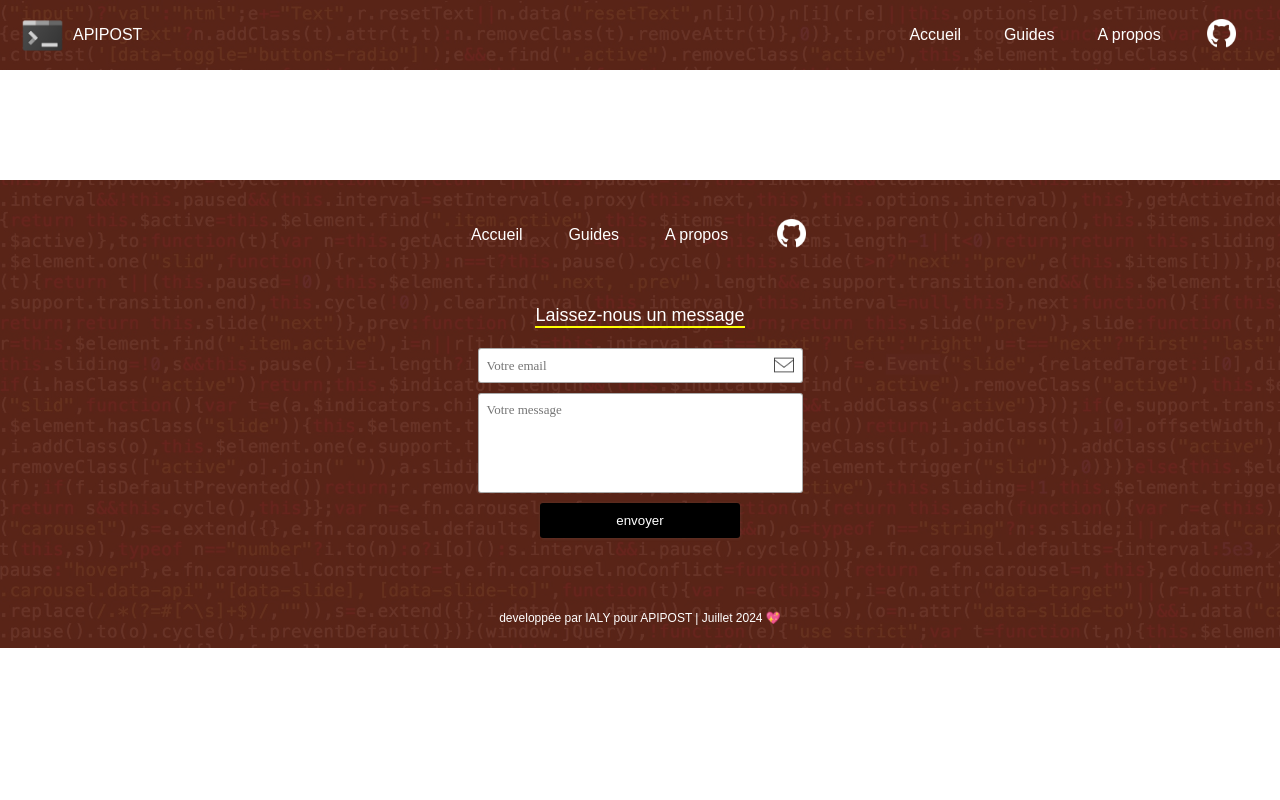
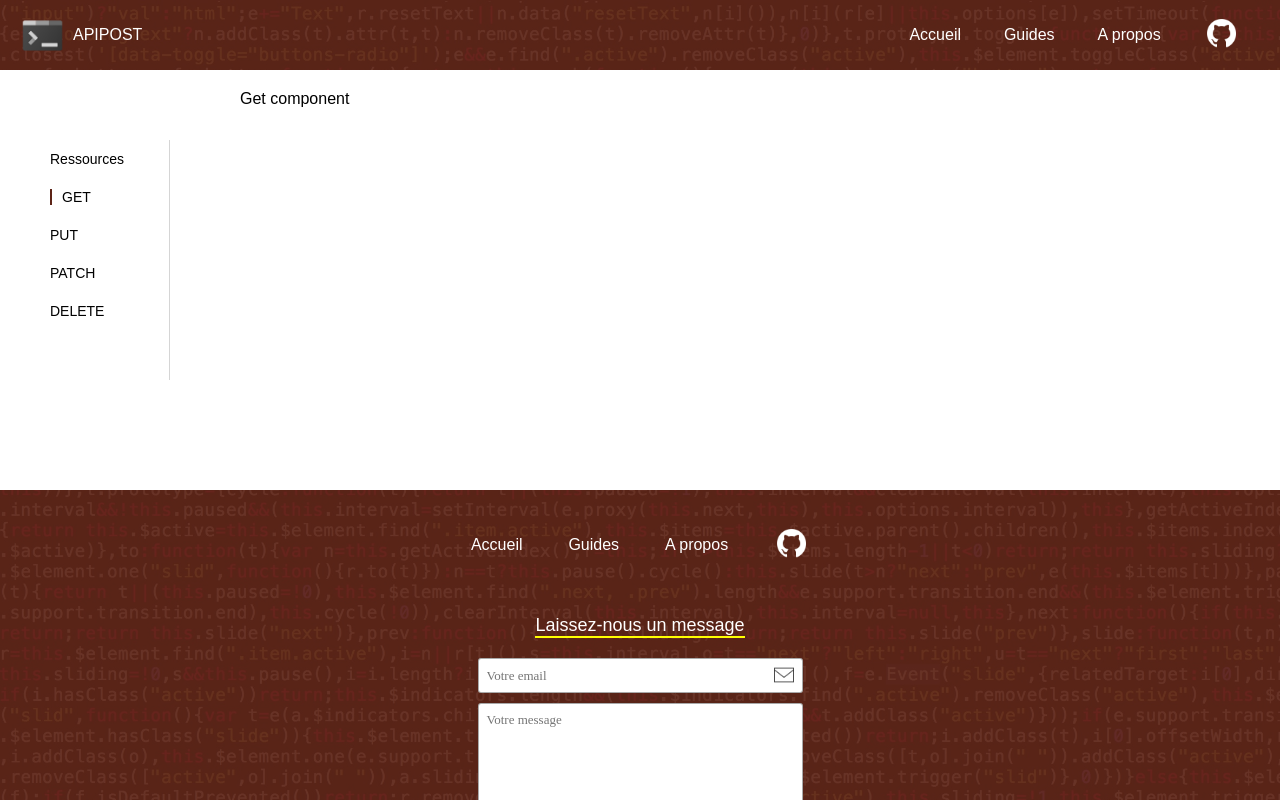
Before and after one commit to IALYFrancisco/APIPOST, a Vue app: page /guides/get in a window 1280 px wide. Shown: the top 800 px of the page. Built offline with nearby package versions, Linux system fonts and the light colour scheme.

Commit message:
mise en place du structure de la page guides

```diff
--- /dev/null
+++ b/src/components/DeleteComponent.vue
@@ -0,0 +1,15 @@
+<template>
+    <div>
+        Delete component
+    </div>
+</template>
+
+<script lang="ts">
+
+    export default {
+        name: 'DeleteComponent'
+    }
+
+</script>
+
+<style scoped></style>
--- /dev/null
+++ b/src/components/GetComponent.vue
@@ -0,0 +1,11 @@
+<template>
+  <div>Get component</div>
+</template>
+
+<script lang="js">
+export default {
+  name: 'GetComponent'
+}
+</script>
+
+<style scoped></style>
--- a/src/components/GuidesBlogComponent.vue
+++ b/src/components/GuidesBlogComponent.vue
@@ -4,39 +4,35 @@
       <li>
         <span class="title">
           <p class="question">
-            <RouterLink to="/apropos" exact-active-class="router-link-active"
-              >Ressources</RouterLink
-            >
+            <RouterLink to="/guides" exact-active-class="router-link-active">Ressources</RouterLink>
           </p>
         </span>
       </li>
       <li>
         <span class="title">
           <p class="question">
-            <RouterLink to="/apropos/avec quoiestelledeveloppee"
-              >GET</RouterLink
-            >
+            <RouterLink to="/guides/get">GET</RouterLink>
           </p>
         </span>
       </li>
       <li>
         <span class="title">
           <p class="question">
-            <RouterLink to="/apropos/etapesdedeveloppement">PUT</RouterLink>
+            <RouterLink to="/guides/put">PUT</RouterLink>
           </p>
         </span>
       </li>
       <li>
         <span class="title">
           <p class="question">
-            <RouterLink to="/apropos/github">PATCH</RouterLink>
+            <RouterLink to="/guides/patch">PATCH</RouterLink>
           </p>
         </span>
       </li>
       <li>
         <span class="title">
           <p class="question">
-            <RouterLink to="/apropos/github">DELETE</RouterLink>
+            <RouterLink to="/guides/delete">DELETE</RouterLink>
           </p>
         </span>
       </li>
@@ -47,8 +43,8 @@
 <style scoped>
 div.aproposblog {
   border-right: 0.1px solid #33333334;
-  width: 225px;
-  height: 35vh;
+  width: 120px;
+  height: 30vh;
   margin-left: -200px;
   margin-top: 50px;
   margin-right: 70px;
@@ -75,7 +71,7 @@ div.aproposblog ul li span.title p.question a.router-link-active {
 
   @media only screen and (max-width: 830px) {
     div.aproposblog {
-      width: 215px;
+      width: 120px;
       margin-left: -130px;
       margin-right: 20px;
     }
--- /dev/null
+++ b/src/components/PatchComponent.vue
@@ -0,0 +1,15 @@
+<template>
+    <div>
+        Patch component
+    </div>
+</template>
+
+<script lang="ts">
+
+    export default {
+
+    }
+
+</script>
+
+<style scoped></style>
--- /dev/null
+++ b/src/components/PutComponent.vue
@@ -0,0 +1,15 @@
+<template>
+    <div>
+        Put component
+    </div>
+</template>
+
+<script lang="ts">
+
+    export default {
+        name: 'PutComponent'
+    }
+
+</script>
+
+<style scoped></style>
--- /dev/null
+++ b/src/components/RessourcesComponent.vue
@@ -0,0 +1,13 @@
+<template>
+    <div>
+        Ressources component
+    </div>
+</template>
+
+<script lang="ts">
+
+    export default {
+        name: 'RessourcesComponent'
+    }
+
+</script>
--- a/src/router/index.ts
+++ b/src/router/index.ts
@@ -8,6 +8,11 @@ import AccueilView from '@/views/AccueilView.vue'
 import AproposView from '@/views/AproposView.vue'
 import GuidesView from '@/views/GuidesView.vue'
 import { createRouter, createWebHistory } from 'vue-router'
+import RessourcesComponent from '@/components/RessourcesComponent.vue'
+import GetComponent from '@/components/GetComponent.vue'
+import PutComponent from '@/components/PutComponent.vue'
+import DeleteComponent from '@/components/DeleteComponent.vue'
+import PatchComponent from '@/components/PatchComponent.vue'
 
 const router = createRouter({
   history: createWebHistory(import.meta.env.BASE_URL),
@@ -24,7 +29,22 @@ const router = createRouter({
     {
       path: '/guides',
       name: 'guides',
-      component: GuidesView
+      component: GuidesView,
+      children: [
+        { path: '', name: 'ressources', component: RessourcesComponent },
+        {
+          path: 'get',
+          name: 'get',
+          component: GetComponent
+        },
+        {
+          path: 'put',
+          name: 'put',
+          component: PutComponent
+        },
+        { path: 'patch', name: 'patch', component: PatchComponent },
+        { path: 'delete', name: 'delete', component: DeleteComponent }
+      ]
     },
     {
       path: '/apropos',
```
